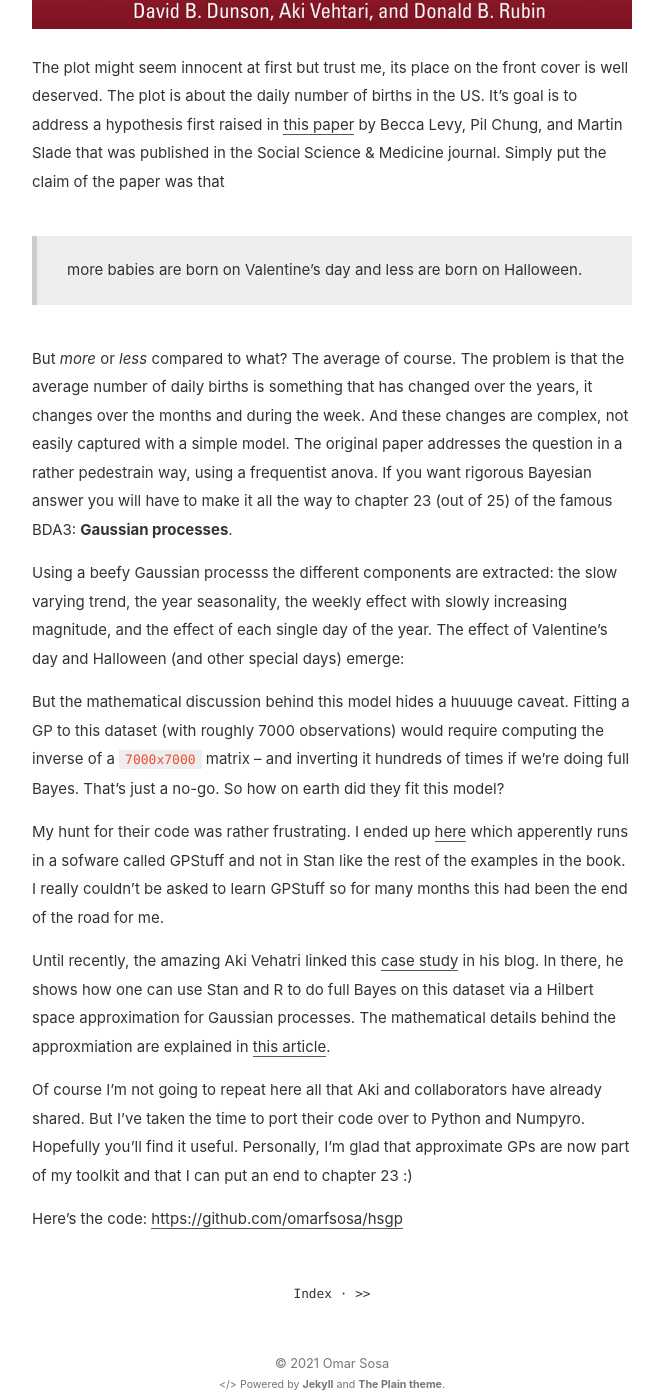
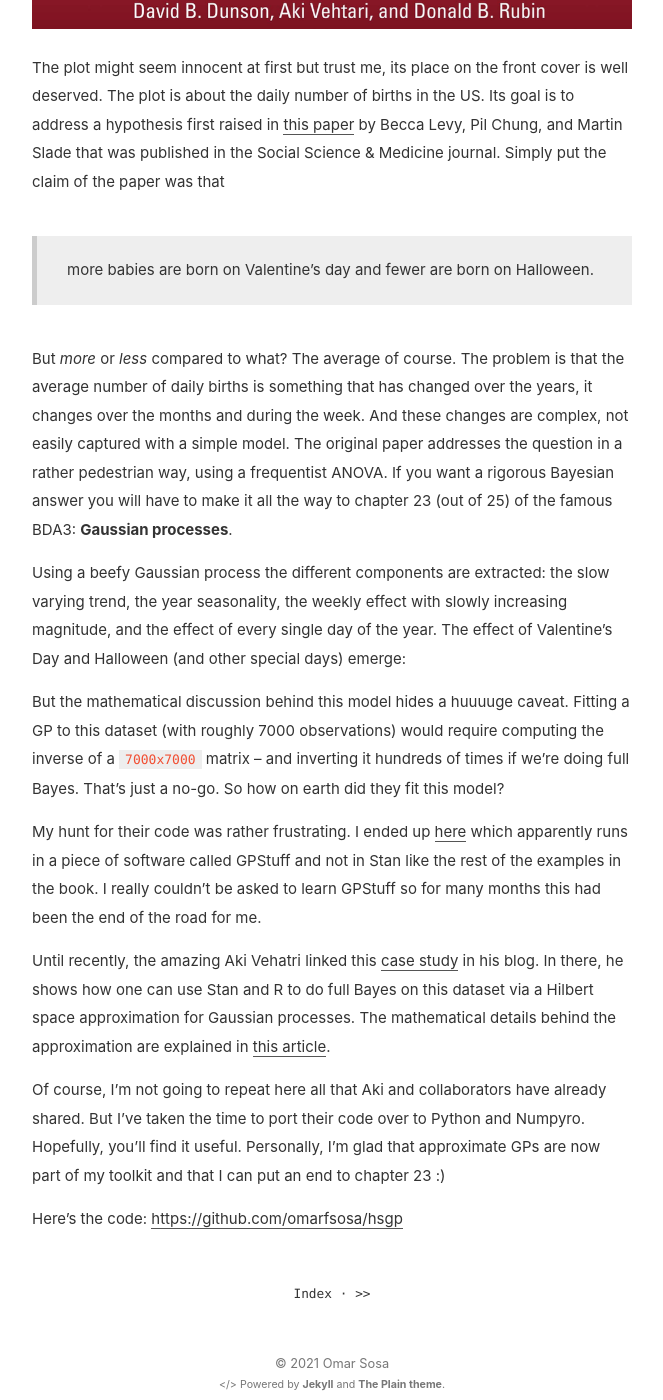
Before and after one commit to omarfsosa/omarfsosa.github.io, a Jekyll site: the page built from _posts/2021-07-13-speedy_gaussian_processes.md, in a window 1280 px wide and 1400 px high, scrolled down 1359 px. Shown: the whole window, without its empty margins (308-971 px from the left). Built offline with Jekyll 4.4.1, drawn with Linux system fonts in a browser that asks for light colours; some of the changed text lies outside the part shown.

Commit message:
fixed grammar

```diff
--- a/_posts/2021-07-13-speedy_gaussian_processes.md
+++ b/_posts/2021-07-13-speedy_gaussian_processes.md
@@ -7,24 +7,24 @@ mathjax: true
 ![hsgp](assets/static/images/blog-images/2021-07-13-speedy_gaussian_processes/hsgp.png)
 
 
-The book I used for learning about Bayesian inference has very provocative plot in the cover
+The book I used for learning about Bayesian inference has a very provocative plot on the cover
 
 ![cover](assets/static/images/blog-images/2021-07-13-speedy_gaussian_processes/cover.png)
 
-The plot might seem innocent at first but trust me, its place on the front cover is well deserved. The plot is about the daily number of births in the US. It's goal is to address a hypothesis first raised in [this paper](https://statmodeling.stat.columbia.edu/wp-content/uploads/2012/02/halloween.pdf) by Becca Levy, Pil Chung, and Martin Slade that was published in the Social Science & Medicine journal. Simply put the claim of the paper was that
+The plot might seem innocent at first but trust me, its place on the front cover is well deserved. The plot is about the daily number of births in the US. Its goal is to address a hypothesis first raised in [this paper](https://statmodeling.stat.columbia.edu/wp-content/uploads/2012/02/halloween.pdf) by Becca Levy, Pil Chung, and Martin Slade that was published in the Social Science & Medicine journal. Simply put the claim of the paper was that
 
-> more babies are born on Valentine's day and less are born on Halloween.
+> more babies are born on Valentine's day and fewer are born on Halloween.
 
-But _more_ or _less_ compared to what? The average of course. The problem is that the average number of daily births is something that has changed over the years, it changes over the months and during the week. And these changes are complex, not easily captured with a simple model. The original paper addresses the question in a rather pedestrain way, using a frequentist anova. If you want rigorous Bayesian answer you will have to make it all the way to chapter 23 (out of 25) of the famous BDA3: **Gaussian processes**.
+But _more_ or _less_ compared to what? The average of course. The problem is that the average number of daily births is something that has changed over the years, it changes over the months and during the week. And these changes are complex, not easily captured with a simple model. The original paper addresses the question in a rather pedestrian way, using a frequentist ANOVA. If you want a rigorous Bayesian answer you will have to make it all the way to chapter 23 (out of 25) of the famous BDA3: **Gaussian processes**.
 
-Using a beefy Gaussian processs the different components are extracted: the slow varying trend, the year seasonality, the weekly effect with slowly increasing magnitude, and the effect of each single day of the year. The effect of Valentine's day and Halloween (and other special days) emerge:
+Using a beefy Gaussian process the different components are extracted: the slow varying trend, the year seasonality, the weekly effect with slowly increasing magnitude, and the effect of every single day of the year. The effect of Valentine's Day and Halloween (and other special days) emerge:
 
 But the mathematical discussion behind this model hides a huuuuge caveat. Fitting a GP to this dataset (with roughly 7000 observations) would require computing the inverse of a `7000x7000` matrix -- and inverting it hundreds of times if we're doing full Bayes. That's just a no-go. So how on earth did they fit this model?
 
-My hunt for their code was rather frustrating. I ended up [here](http://research.cs.aalto.fi/pml/software/gpstuff/demo_births.shtml) which apperently runs in a sofware called GPStuff and not in Stan like the rest of the examples in the book. I really couldn't be asked to learn GPStuff so for many months this had been the end of the road for me.
+My hunt for their code was rather frustrating. I ended up [here](http://research.cs.aalto.fi/pml/software/gpstuff/demo_births.shtml) which apparently runs in a piece of software called GPStuff and not in Stan like the rest of the examples in the book. I really couldn't be asked to learn GPStuff so for many months this had been the end of the road for me.
 
-Until recently, the amazing Aki Vehatri linked this [case study](https://avehtari.github.io/casestudies/Birthdays/birthdays.html) in his blog. In there, he shows how one can use Stan and R to do full Bayes on this dataset via a Hilbert space approximation for Gaussian processes. The mathematical details behind the approxmiation are explained in [this article](https://arxiv.org/abs/2004.11408).
+Until recently, the amazing Aki Vehatri linked this [case study](https://avehtari.github.io/casestudies/Birthdays/birthdays.html) in his blog. In there, he shows how one can use Stan and R to do full Bayes on this dataset via a Hilbert space approximation for Gaussian processes. The mathematical details behind the approximation are explained in [this article](https://arxiv.org/abs/2004.11408).
 
-Of course I'm not going to repeat here all that Aki and collaborators have already shared. But I've taken the time to port their code over to Python and Numpyro. Hopefully you'll find it useful. Personally, I'm glad that approximate GPs are now part of my toolkit and that I can put an end to chapter 23 :)
+Of course, I'm not going to repeat here all that Aki and collaborators have already shared. But I've taken the time to port their code over to Python and Numpyro. Hopefully, you'll find it useful. Personally, I'm glad that approximate GPs are now part of my toolkit and that I can put an end to chapter 23 :)
 
 Here's the code: [https://github.com/omarfsosa/hsgp](https://github.com/omarfsosa/hsgp)
```
